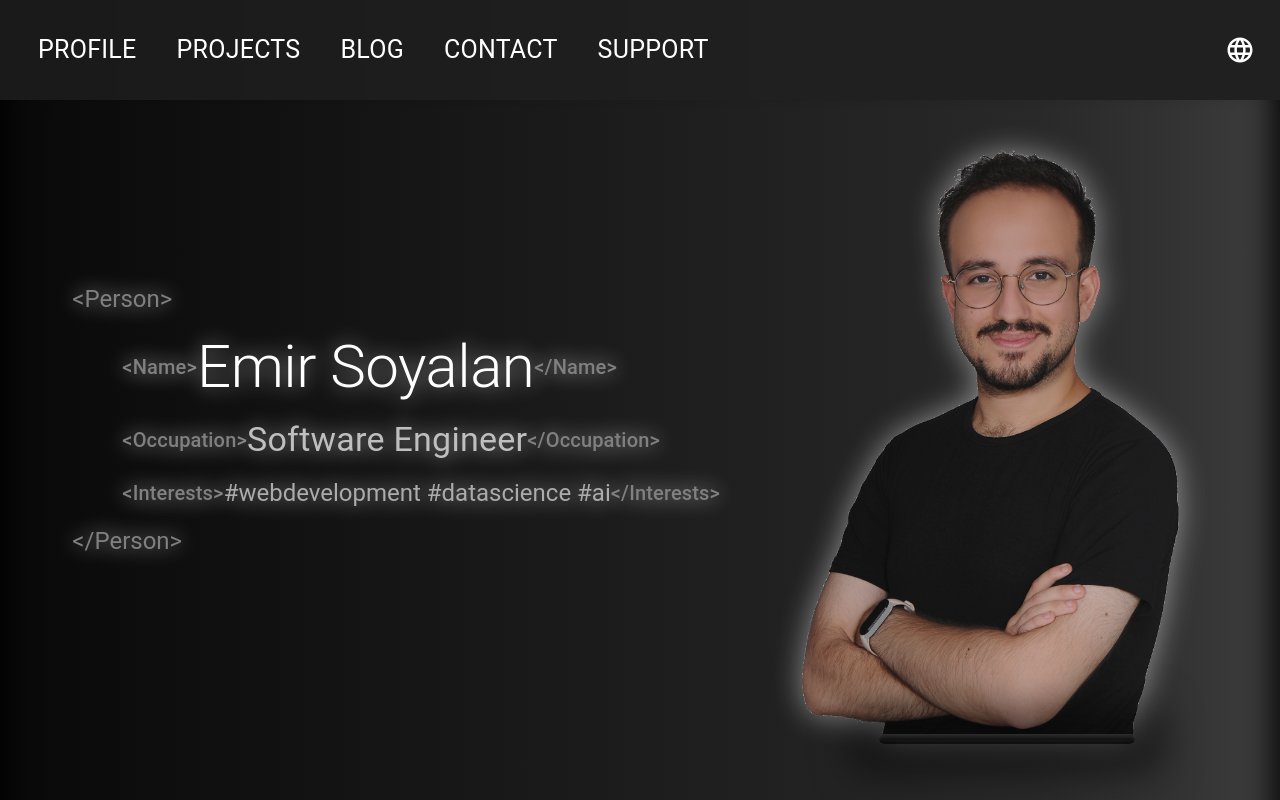
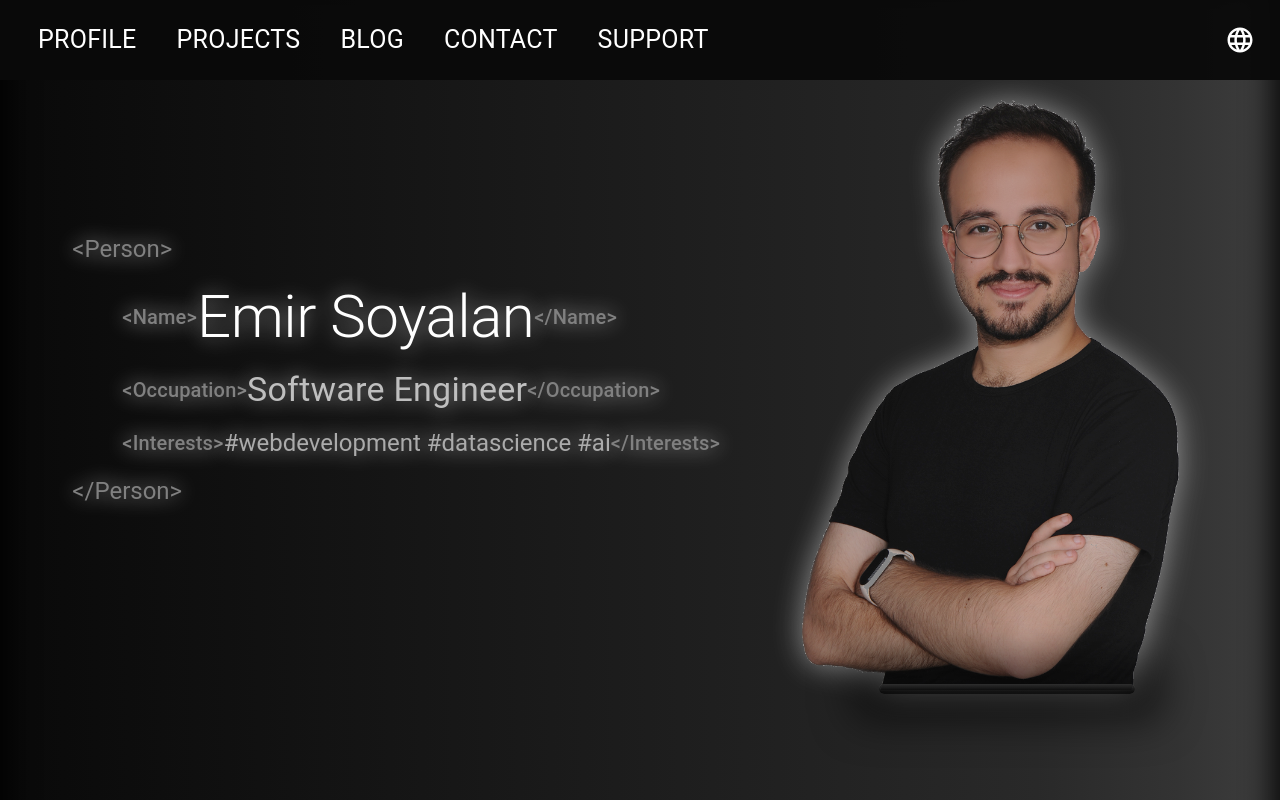
Before and after one commit to emso-c/portfolio, a React (Create React App) app: page / in a window 1280 px wide. Shown: the top 800 px of the page. Built offline with nearby package versions, Linux system fonts and the light colour scheme; no server answers.

Commit message:
Make header sticky

```diff
--- a/src/Components/Navbar.js
+++ b/src/Components/Navbar.js
@@ -39,13 +39,15 @@ class Navbar extends React.Component {
             direction="row"
             justifyContent="space-between"
             alignItems="center"
-            style={{height:100, background: "rgba(10,10,10, .9)", boxShadow: "0px 20px -1px 1px rgba(0,0,0,0.9) inset"}}
+            height='80px'
+            zIndex={999}
+            style={{position: 'fixed', background: "rgba(10,10,10, .95)", boxShadow: "0px 20px -1px 1px rgba(0,0,0,0.9) inset"}}
             >
                 <Grid
                 container
                 xs={7}
                 justifyContent="space-between"
-                style = {{minWidth: 700, paddingInline:30, background:''}}
+                style = {{minWidth: 700, paddingInline:30}}
                 >
                     <MenuButton onClick={()=>{window.location.reload(false);}}>
                         {getText(texts.header.navbar.profile, this.props.lang)}
--- a/src/Components/Profile.js
+++ b/src/Components/Profile.js
@@ -51,7 +51,7 @@ class Profile extends React.Component {
                 justifyContent="space-around"
                 alignItems="stretch"
                 spacing={2}
-                sx={{margin: 0, paddingX: '50px', height: '80vh'}}>
+                sx={{margin: 0, paddingX: '50px', paddingTop: '50px', height: '80vh'}}>
                     <Box
                         display="flex"
                         justifyContent="center"
```
